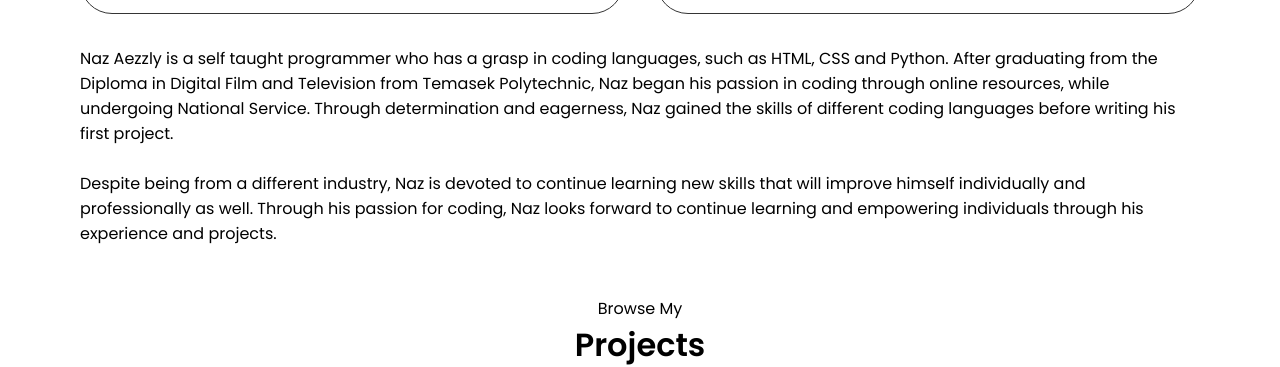
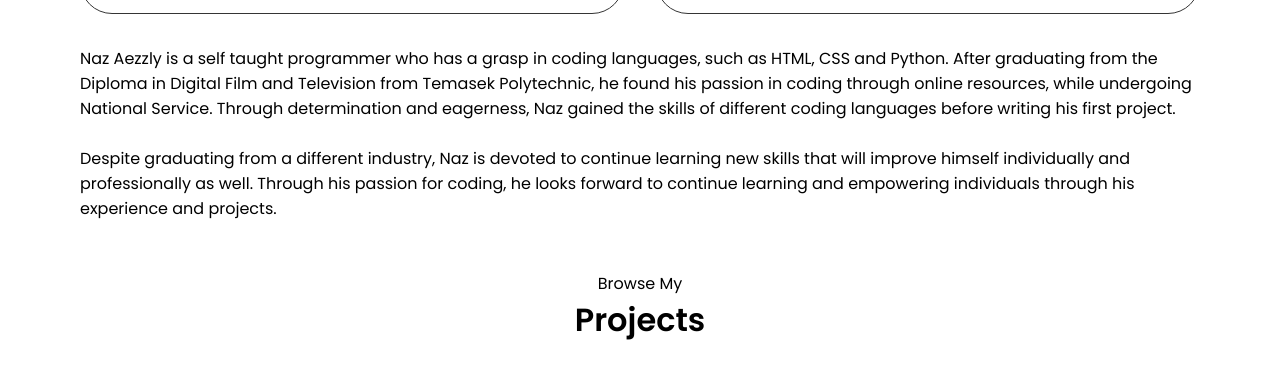
Before and after one commit to nazazly/nazazly.github.io, a plain HTML site: page index.html in a window 1280 px wide. Shown: the part 1458-1825 px from the top of the page. Drawn offline with Linux system fonts and the light colour scheme.

Commit message:
Fix typos in about me

```diff
--- a/index.html
+++ b/index.html
@@ -67,12 +67,12 @@
           </div>
           <div class="text-container">
             <p>Naz Aezzly is a self taught programmer who has a grasp in coding languages, such as HTML, CSS and Python. After graduating from the
-              Diploma in Digital Film and Television from Temasek Polytechnic, Naz began his passion in coding through online resources, while undergoing
+              Diploma in Digital Film and Television from Temasek Polytechnic, he found his passion in coding through online resources, while undergoing
               National Service. Through determination and eagerness, Naz gained the skills of different coding languages before writing his first project.
               <br>
               <br>
-              Despite being from a different industry, Naz is devoted to continue learning new skills that will improve himself individually and
-              professionally as well. Through his passion for coding, Naz looks forward to continue learning and empowering
+              Despite graduating from a different industry, Naz is devoted to continue learning new skills that will improve himself individually and
+              professionally as well. Through his passion for coding, he looks forward to continue learning and empowering
               individuals through his experience and projects.
             </p>
           </div>
```
